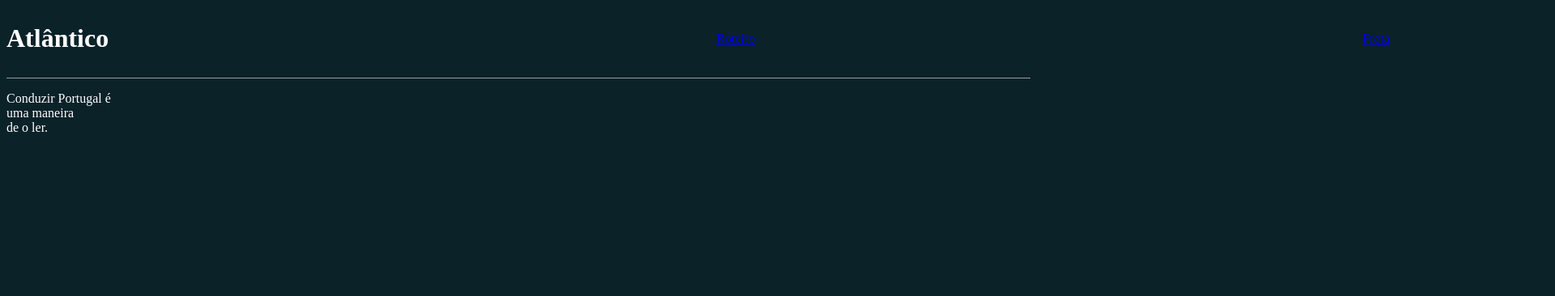
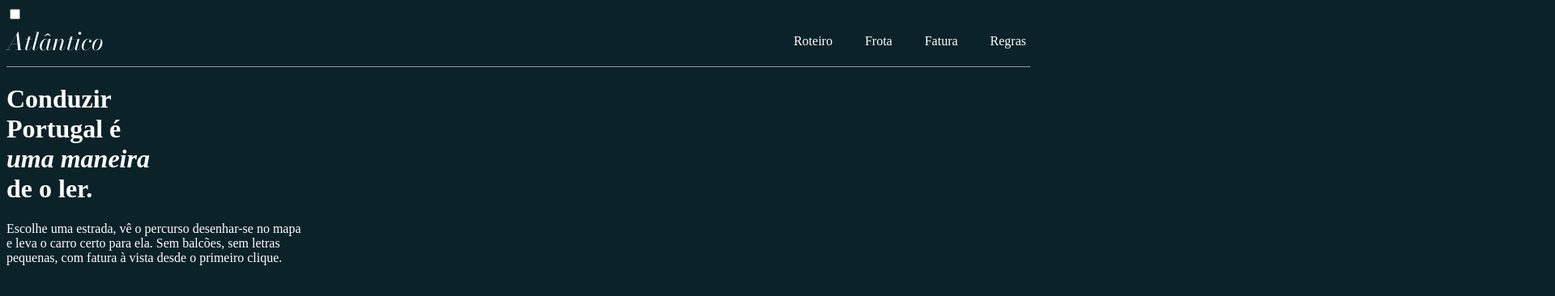
Before and after one commit to Yucane/Stand_rentacar, a plain HTML site: page index.html in a window 1280 px wide. Shown: the top 366 px of the page at 81% size, 1920 px wide, since content can reach past the window. Drawn offline with nearby package versions, Linux system fonts and the light colour scheme.

Commit message:
Enhance HTML structure and add Google Fonts
Added preconnect links for Google Fonts and improved header structure.

```diff
--- a/index.html
+++ b/index.html
@@ -4,21 +4,35 @@
     <meta charset="UTF-8">
     <meta name="viewport" content="width=device-width, initial-scale=1.0">
     <title>Atlantico rent a car</title>
+    <link rel="preconnect" href="https://fonts.googleapis.com">
+<link rel="preconnect" href="https://fonts.gstatic.com" crossorigin>
+<link href="https://fonts.googleapis.com/css2?family=Bodoni+Moda:ital,opsz,wght@1,6..96,400..900&display=swap" rel="stylesheet">
+<link rel="stylesheet" href="https://fonts.googleapis.com/css2?family=Manrope:wght@400;600;700&display=swap">
+<link rel="stylesheet" href="">
     <link rel="stylesheet" href="estilo.css">
 </head>
 <body>
+    <input type="checkbox" name="Claro/Escuro" id="Tema" class="esconder">
     <header>
-        <h1>
-            Atlântico
-        </h1>
-         <a href="Roteiro">Roteiro</a>
+        <span class="logo"> Atlântico <a href=""></a></span>
+         <nav>
+        <a href="Roteiro">Roteiro</a>
         <a href="#Frota">Frota</a>
         <a href="Fatura">Fatura</a>
         <a href="Regras">Regras</a>
+         </nav>
 
 
     </header>
     <hr>
-    <p>Conduzir Portugal é <br> uma maneira <br> de o ler.</p>
+   <h1>Conduzir<br>Portugal é<br><i>uma maneira</i><br>de o ler.</h1>
+    <label class="esconder" for="tema"><Claro/Escuro></label>
+    <p class="wrap">
+    Escolhe uma estrada, vê o percurso desenhar-se no mapa <br>
+    e leva o carro certo para ela. Sem balcões, sem letras <br>
+    pequenas, com fatura à vista desde o primeiro clique.
+    </p>
+
+
 </body>
 </html>
```
